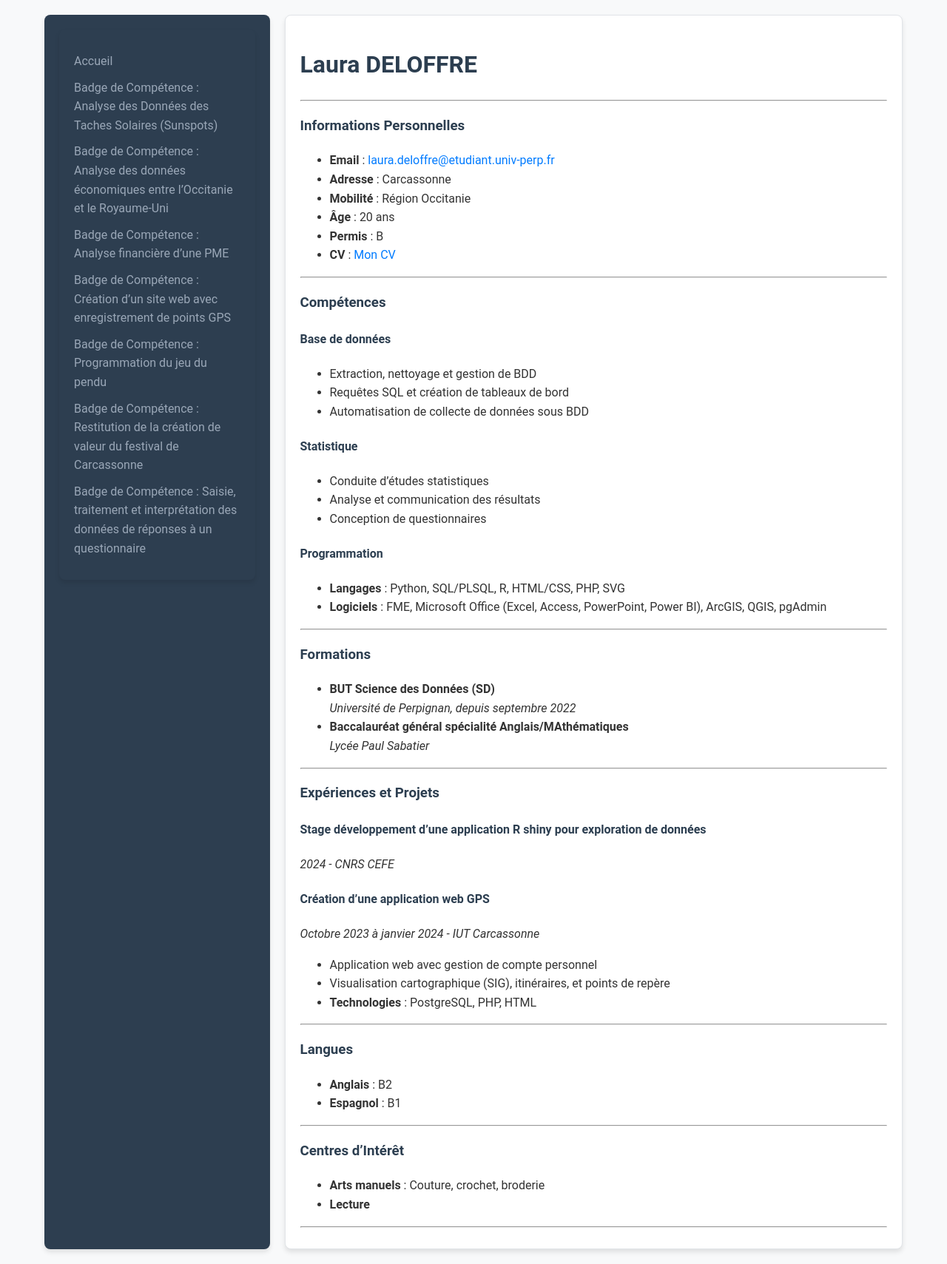
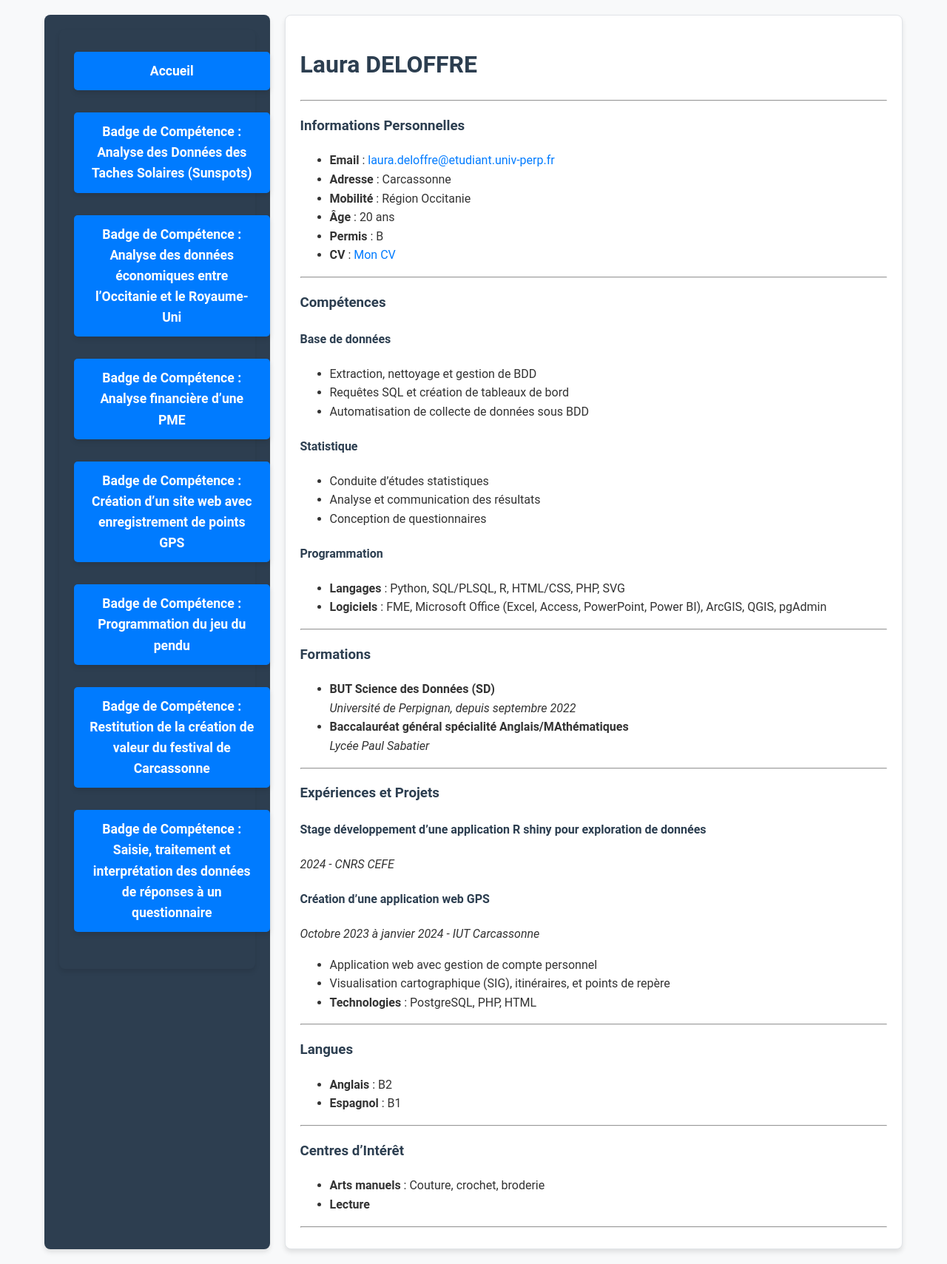
Before and after one commit to lauradelo/lauradelo.github.io, a Jekyll site: the page built from index.md, in a window 1280 px wide. Shown: the whole page at 74% size. Built offline with Jekyll 4.4.1, drawn with Linux system fonts in a browser that asks for light colours.

Commit message:
Update style.css

```diff
--- a/assets/css/style.css
+++ b/assets/css/style.css
@@ -124,3 +124,25 @@ pre, code {
     flex-direction: column;
   }
 }
+
+
+/* Lien Accueil stylisé comme un bouton */
+.sidebar a:first-of-type {
+    display: inline-block;
+    width: 100%;
+    text-align: center;
+    padding: 12px 20px;
+    margin-bottom: 20px;
+    background-color: #007bff;
+    color: white;
+    font-size: 1.1rem;
+    font-weight: bold;
+    text-decoration: none;
+    border-radius: 5px;
+    box-shadow: 0 4px 6px rgba(0, 0, 0, 0.1);
+    transition: background-color 0.3s ease;
+}
+
+.sidebar a:first-of-type:hover {
+    background-color: #0056b3;
+}
```
